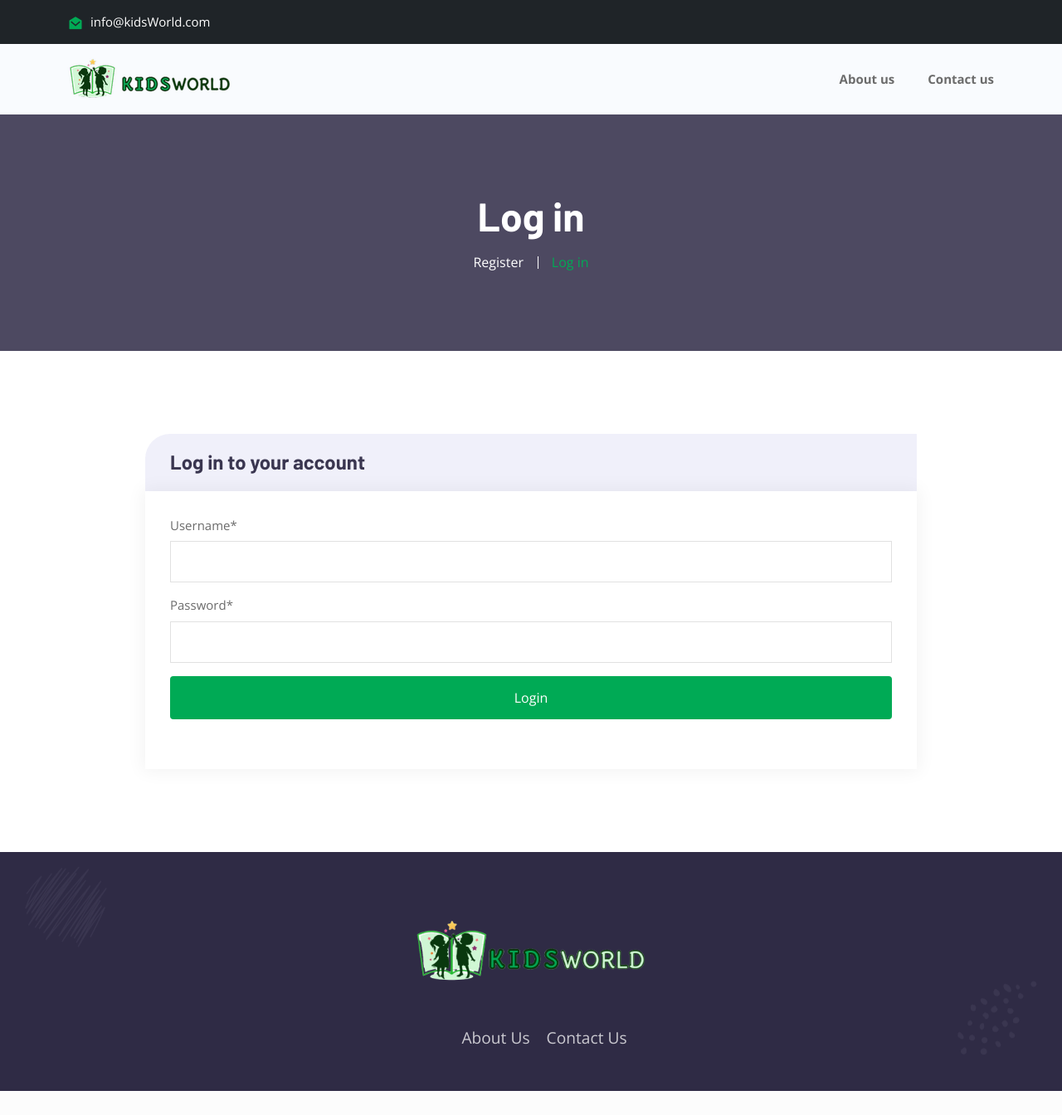
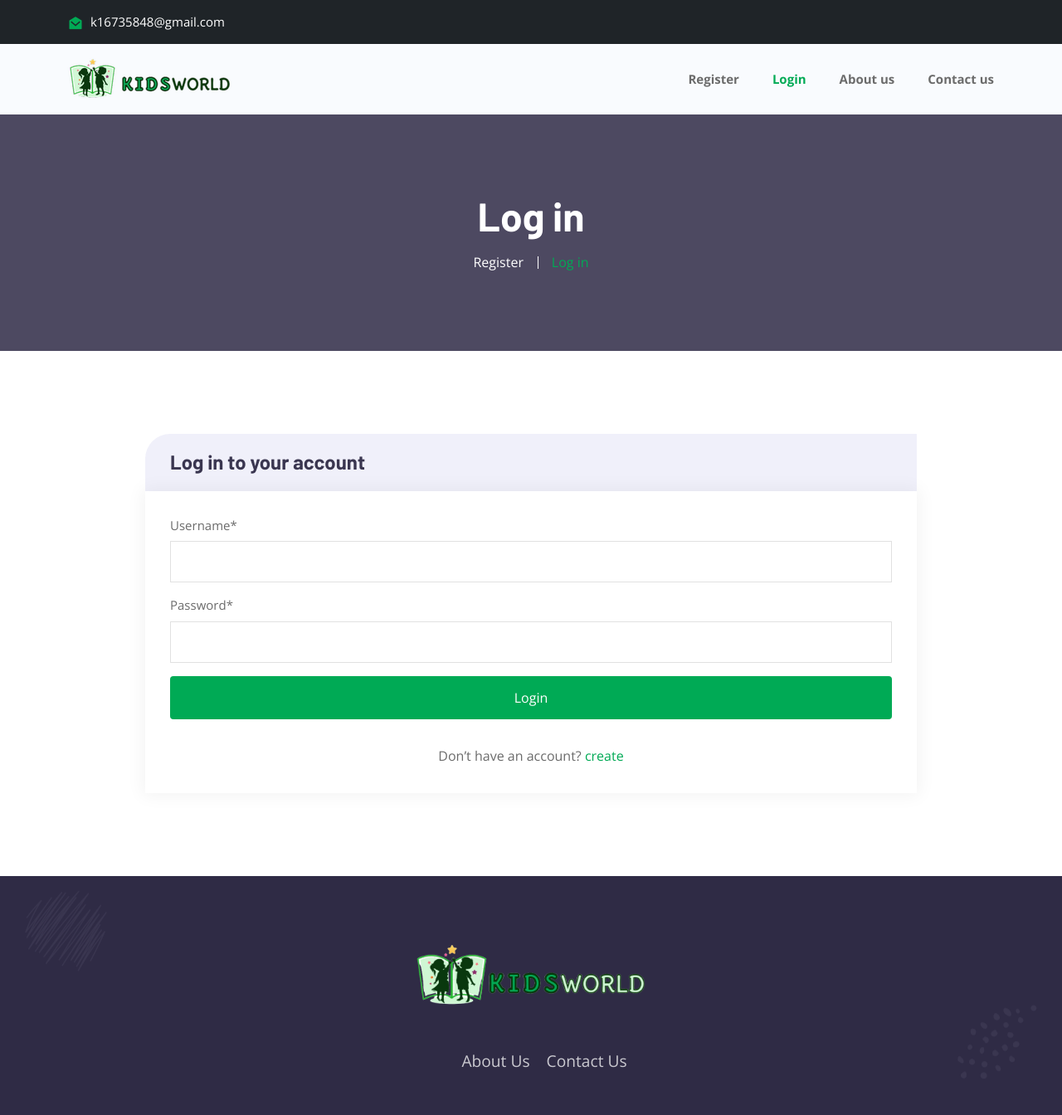
Before and after one commit to Farhoud-Rand/KidsWorld, a Django app: template myapp/templates/login.html in a window 1280 px wide. Shown: the whole page at 83% size. Before the commit the page ends 1315 px from the top, so only its background shows below. Run offline with Django 5.2, Linux system fonts and the light colour scheme; the template is opened without the code that fills it: values that come from a table or form of the project are taken from there, others are empty; some libraries are stand-ins or nearby versions.

Commit message:
Back-End task: Login and logout

```diff
--- a/myapp/templates/login.html
+++ b/myapp/templates/login.html
@@ -48,9 +48,9 @@
                         <div class="col-lg-6 col-md-6">
                             <ul class="header-left-content">
                                 <li>
-                                    <a href="mailto:info@kidsWorld.com">
+                                    <a href="mailto:k16735848@gmail.com">
                                     <i class="ri-mail-open-fill"></i>
-                                    info@kidsWorld.com
+                                    k16735848@gmail.com
                                     </a>
                                 </li>
                             </ul>
@@ -65,7 +65,7 @@
                     <div class="container">
                         <div class="mobile-responsive-menu">
                             <div class="logo">
-                                <a href="index.html">
+                                <a href="/home">
                                 <img src="{% static 'images/logo.png' %}" alt="logo" />
                                 </a>
                             </div>
@@ -75,19 +75,32 @@
                 <div class="desktop-nav">
                     <div class="container">
                         <nav class="navbar navbar-expand-md navbar-light">
-                            <a class="navbar-brand" href="home_with_login.html">
+                            <a class="navbar-brand" href="/about">
                               <img src="{% static 'images/logo.png' %}" alt="logo" />
                             </a>
+
                             <div
                               class="collapse navbar-collapse mean-menu"
                               id="navbarSupportedContent"
                             >
+
                               <ul class="navbar-nav">
                                 <li class="nav-item">
-                                        <a href="about.html" class="nav-link"> About us </a>
+                                  <a href="/register" class="nav-link">
+                                    Register
+                                  </a>
                                 </li>
+
                                 <li class="nav-item">
-                                        <a href="contact.html" class="nav-link"> Contact us </a>
+                                  <a href="/login" class="nav-link active"> Login </a>
+                                </li>
+
+                                <li class="nav-item">
+                                  <a href="/about" class="nav-link"> About us </a>
+                                </li>
+
+                                <li class="nav-item">
+                                  <a href="/contact" class="nav-link"> Contact us </a>
                                 </li>
                               </ul>
                             </div>
@@ -105,7 +118,7 @@
                     <h2>Log in</h2>
                     <ul>
                         <li>
-                            <a href="/">
+                            <a href="/register">
                             Register
                             </a>
                         </li>
@@ -145,6 +146,9 @@
                                 </div>
                             </div>
                       </div>
+                      <div class="col-12">
+                        <p class="create">Don’t have an account? <a href="/register">create</a></p>
+                      </div>
                     </form>
                 </div>
             </div>
--- a/myapp/urls.py
+++ b/myapp/urls.py
@@ -3,8 +3,8 @@ from . import views
 
 urlpatterns = [
     path('register',views.register_view, name='register'),
-    path('login/', views.login_view, name='login'),
-    path('logout',views.logout_view),
+    path('login', views.login_view, name='login'),
+    path('logout',views.logout_view, name='logout'),
     path('not_login',views.not_login),
     path('profile/', views.profile_view, name='profile'),
     path('update_password', views.update_password),
```
Also changed, not shown: other parts of myapp/templates/login.html (+31 -17 lines). Lines whose indentation alone changed are shown as unchanged.
